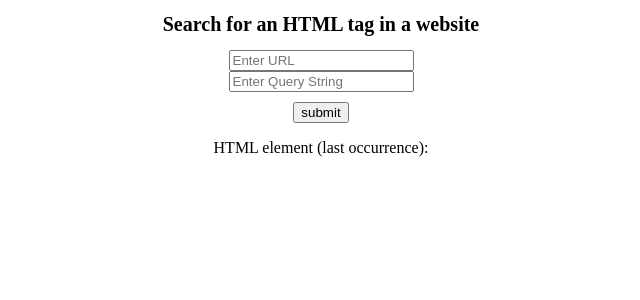
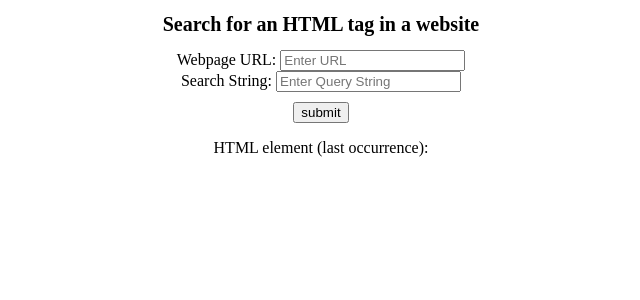
Before and after one commit to Husayn-Esmail/Python-Web-Scrape-API, a FastAPI app: page /form in a window 1280 px wide. Shown: the top 300 px of the page, without its empty margins (319-959 px from the left). Run offline with FastAPI, Linux system fonts and the light colour scheme.

Commit message:
modified html a bit

```diff
--- a/templates/form.html
+++ b/templates/form.html
@@ -11,10 +11,12 @@
         <div class="row">
           <div class="col">
             <!-- URL input -->
+            <label for="link">Webpage URL:</label>
             <input type="text" class="form-control" name="link" placeholder="Enter URL">
           </div>
           <div class="col">
             <!-- search string input -->
+            <label for="qstring">Search String:</label>
             <input type="text" class="form-control" name="qstring" placeholder="Enter Query String">
           </div>
         </div>
```
